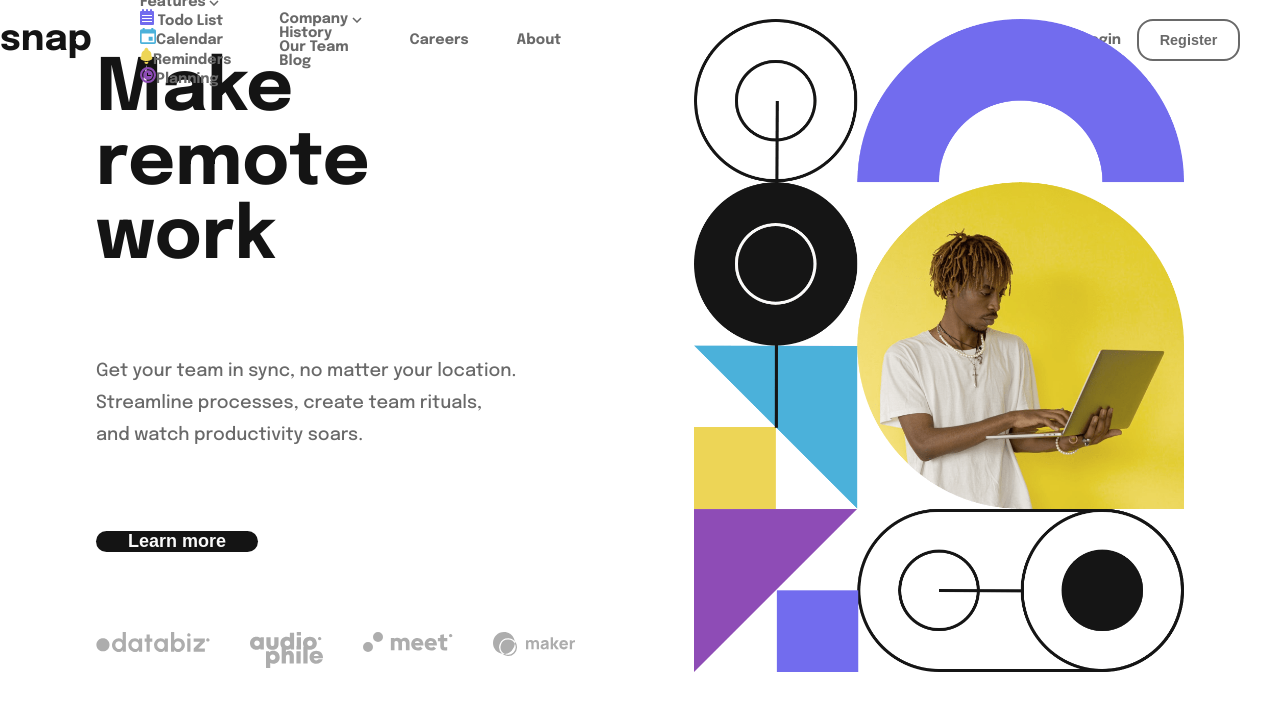
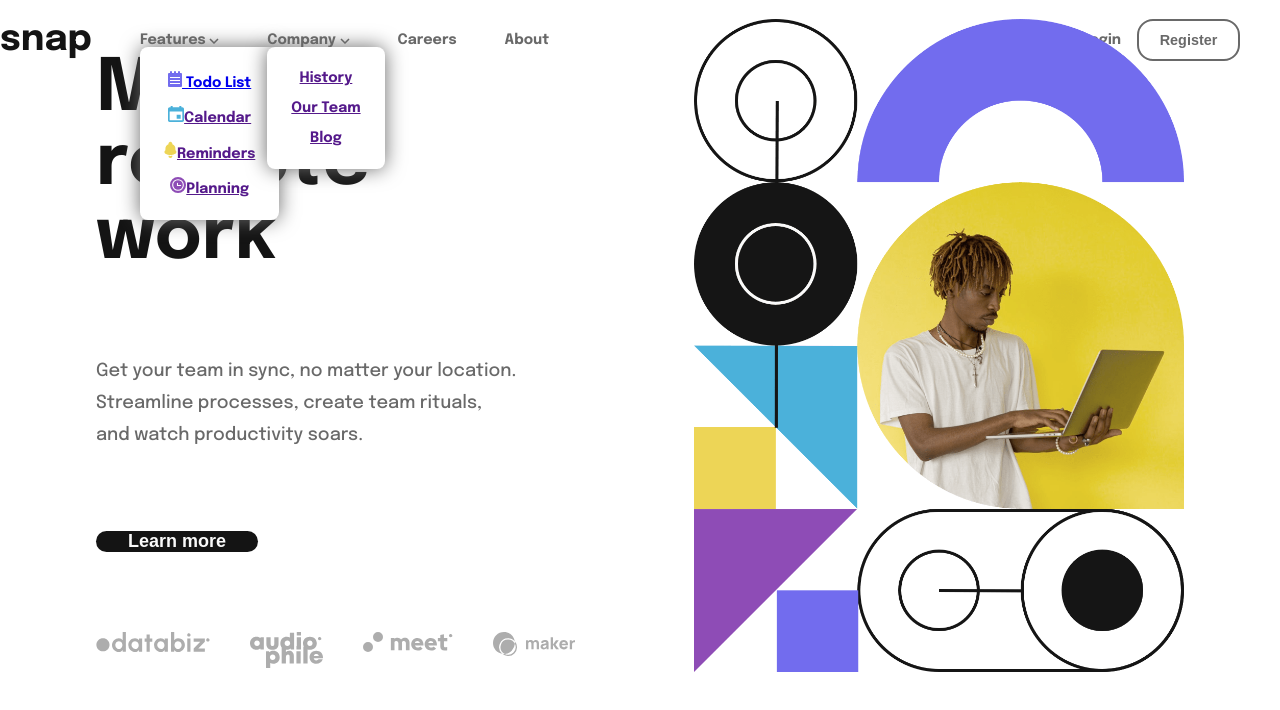
Before and after one commit to roquepulido/Final_proyect_N1, a plain HTML site: page index.html in a window 1280 px wide. Drawn offline with Linux system fonts and the light colour scheme.

Commit message:
creacion de submenu

```diff
--- a/index.html
+++ b/index.html
@@ -27,34 +27,30 @@
               <span><img src="/img/icon-arrow-down.svg" alt="" /></span>
 
               <div class="submenu">
-                <ul>
-                  <li>
-                    <span><img src="/img/icon-todo.svg" alt="" /></span>
-                    Todo List
-                  </li>
-                  <li>
-                    <span><img src="/img/icon-calendar.svg" alt="" /></span
-                    >Calendar
-                  </li>
-                  <li>
-                    <span><img src="/img/icon-reminders.svg" alt="" /></span
-                    >Reminders
-                  </li>
-                  <li>
-                    <span><img src="/img/icon-planning.svg" alt="" /></span
-                    >Planning
-                  </li>
-                </ul>
+                <a href="#"
+                  ><span><img src="/img/icon-todo.svg" alt="" /></span> Todo
+                  List</a
+                >
+                <a href=""
+                  ><span><img src="/img/icon-calendar.svg" alt="" /></span
+                  >Calendar</a
+                >
+                <a href=""
+                  ><span><img src="/img/icon-reminders.svg" alt="" /></span
+                  >Reminders</a
+                >
+                <a href=""
+                  ><span><img src="/img/icon-planning.svg" alt="" /></span
+                  >Planning</a
+                >
               </div>
             </li>
             <li class="pointer">
               Company <span><img src="/img/icon-arrow-down.svg" alt="" /></span>
               <div class="submenu">
-                <ul>
-                  <li>History</li>
-                  <li>Our Team</li>
-                  <li>Blog</li>
-                </ul>
+                <a href="">History</a>
+                <a href="">Our Team</a>
+                <a href="">Blog</a>
               </div>
             </li>
             <li>Careers</li>
--- a/style.css
+++ b/style.css
@@ -70,8 +70,13 @@ header > nav {
   /* display: none; */
   display: flex;
   flex-direction: column;
-  position: relative;
-
+  align-items: center;
+  gap:1rem;
+  position: absolute;
+  background-color: hsl(0, 0%, 100%);
+  box-shadow: 0 0 20px;
+  border-radius: 0.5rem;
+  padding: 24px;
 }
 .logo {
   font-weight: 700;
```
Also changed, not shown: desktop-design.jpg.2022_10_28_14_41_23.0.svg (added).
